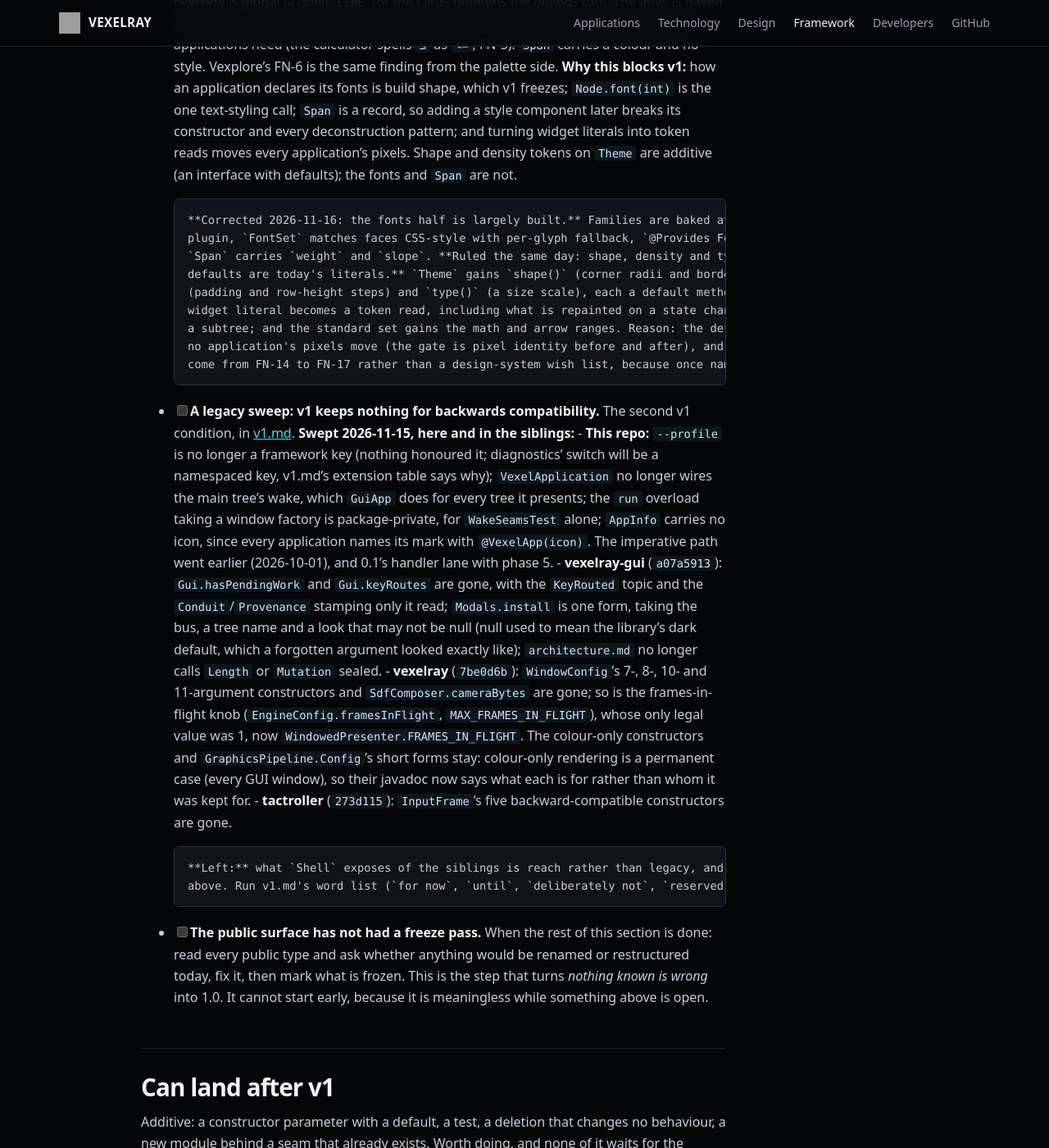
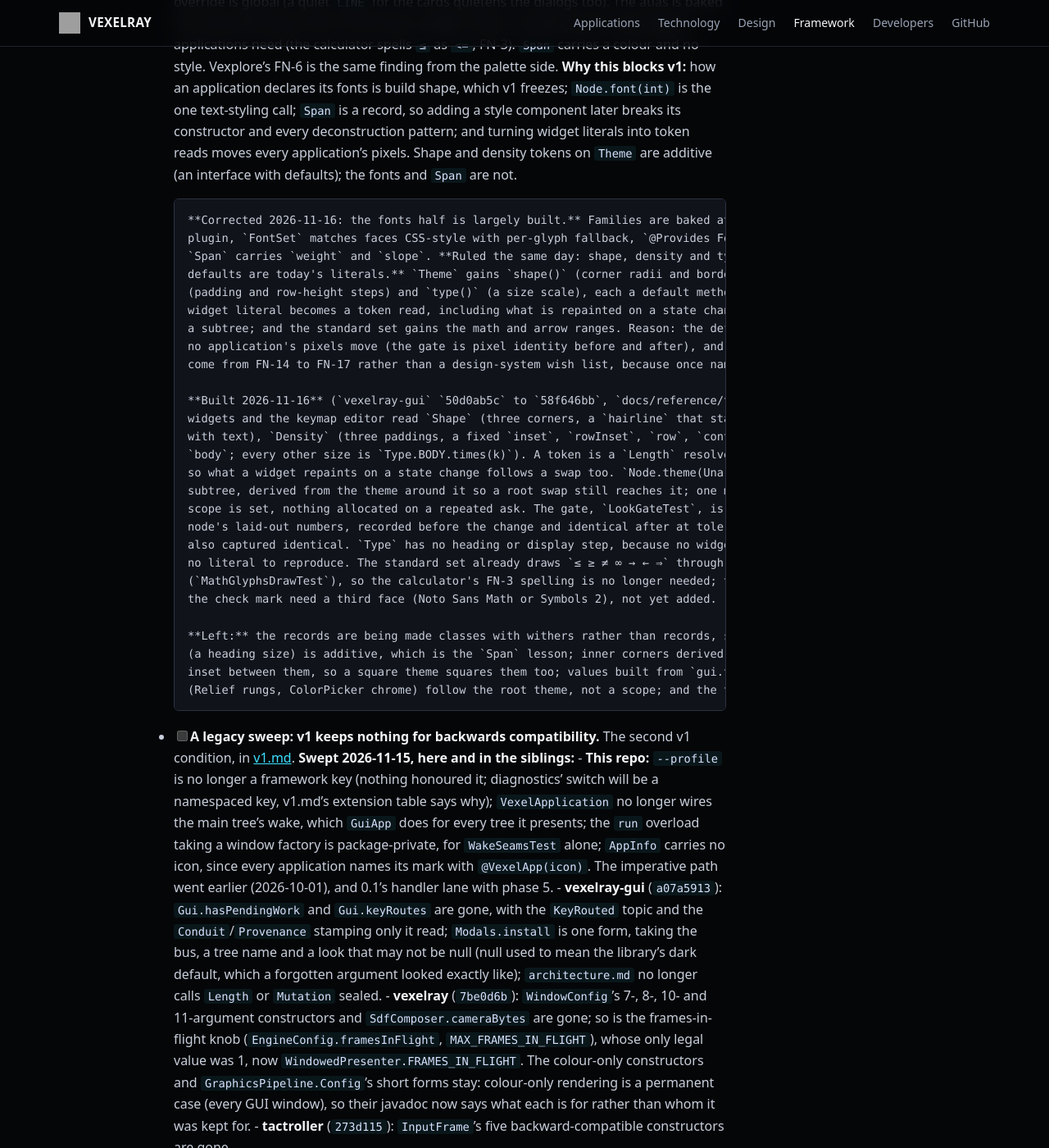
Before and after one commit to sibarum/vexelray-framework, a Jekyll site: the page built from docs/TODO.md, in a window 1280 px wide and 1400 px high, scrolled down 14834 px. Shown: the whole window at 82% size. Built offline with Jekyll 4.4.1, drawn with Linux system fonts in a browser that asks for light colours; our own code applies the rules of GitHub Pages for plain Markdown files.

Commit message:
TODO: shape, density and type are theme tokens, and scopes; what is left
Co-Authored-By: Claude Opus 5.5 <noreply@anthropic.com>

```diff
--- a/docs/TODO.md
+++ b/docs/TODO.md
@@ -593,6 +593,24 @@ application already depends on. Ordered as [v1.md](v1.md#how-to-get-there) order
       a subtree; and the standard set gains the math and arrow ranges. Reason: the defaults equal the literals, so
       no application's pixels move (the gate is pixel identity before and after), and the token records' fields
       come from FN-14 to FN-17 rather than a design-system wish list, because once named they are frozen.
+
+      **Built 2026-11-16** (`vexelray-gui` `50d0ab5c` to `58f646bb`, `docs/reference/theming.md`). About 90 sites in 22
+      widgets and the keymap editor read `Shape` (three corners, a `hairline` that stays 1 dp, a `stroke` that grows
+      with text), `Density` (three paddings, a fixed `inset`, `rowInset`, `row`, `control`) and `Type` (`small`,
+      `body`; every other size is `Type.BODY.times(k)`). A token is a `Length` resolved where the node is laid out,
+      so what a widget repaints on a state change follows a swap too. `Node.theme(UnaryOperator<Theme>)` scopes a
+      subtree, derived from the theme around it so a root swap still reaches it; one map lookup per node when no
+      scope is set, nothing allocated on a repeated ask. The gate, `LookGateTest`, is 32 headless captures and every
+      node's laid-out numbers, recorded before the change and identical after at tolerance zero; all 19 demo chapters
+      also captured identical. `Type` has no heading or display step, because no widget sets one and so there was
+      no literal to reproduce. The standard set already draws `≤ ≥ ≠ ∞ → ← ⇒` through the mono face's fallback
+      (`MathGlyphsDrawTest`), so the calculator's FN-3 spelling is no longer needed; the rest of the arrows, `⌫` and
+      the check mark need a third face (Noto Sans Math or Symbols 2), not yet added.
+
+      **Left:** the records are being made classes with withers rather than records, so a field added after v1
+      (a heading size) is additive, which is the `Span` lesson; inner corners derived from the outer corner minus the
+      inset between them, so a square theme squares them too; values built from `gui.theme()` at construction
+      (Relief rungs, ColorPicker chrome) follow the root theme, not a scope; and the third font face.
 
 - [ ] **A legacy sweep: v1 keeps nothing for backwards compatibility.** The second v1 condition, in
       [v1.md](v1.md#what-must-not-remain). **Swept 2026-11-15, here and in the siblings:**
```
